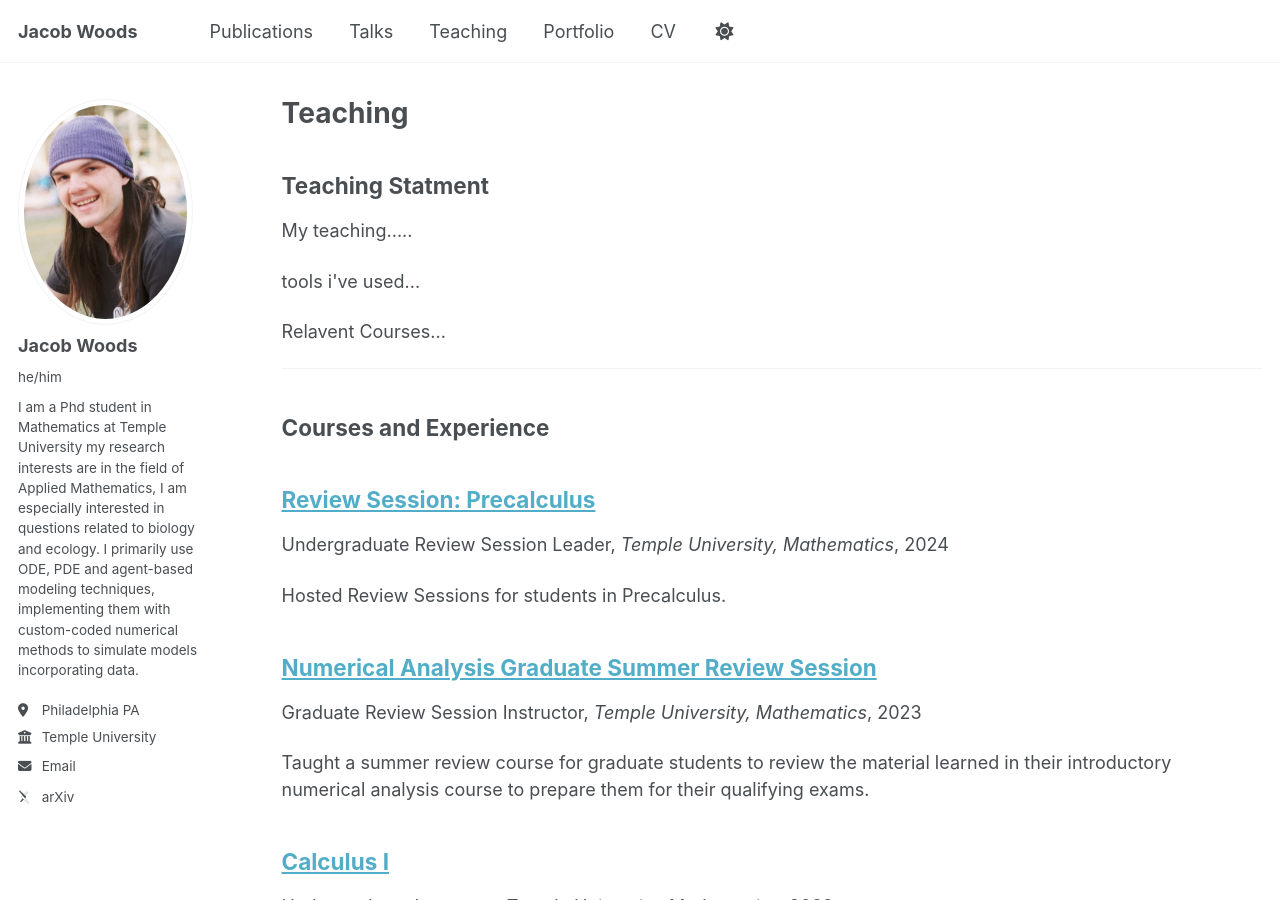
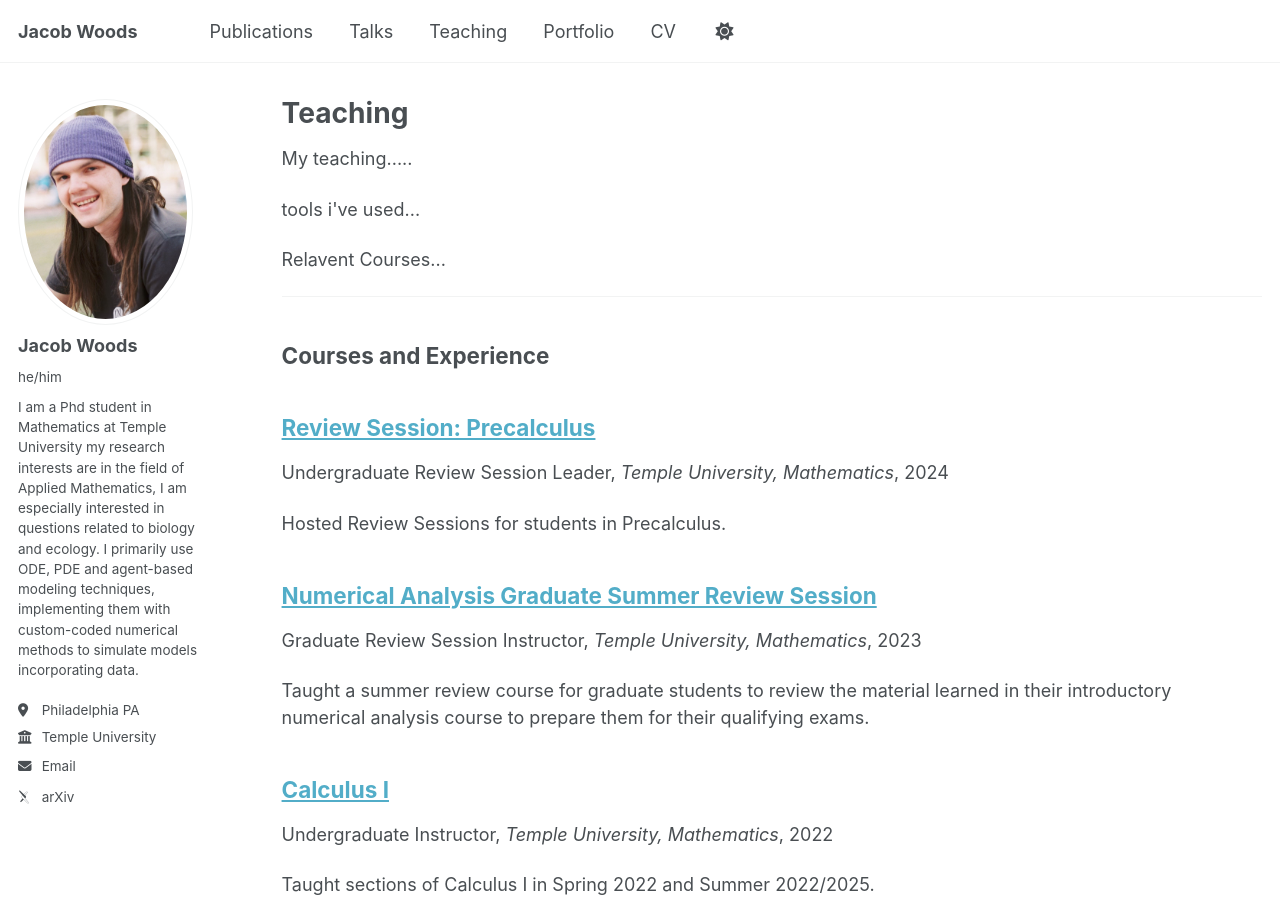
Before and after one commit to JacobWoods/JacobWoods.github.io, a Jekyll site: the page built from _pages/teaching.html, in a window 1280 px wide and 900 px high. Built offline with Jekyll 4.4.1, drawn with Linux system fonts in a browser that asks for light colours; some web fonts are replaced.

Commit message:
Update teaching.html

```diff
--- a/_pages/teaching.html
+++ b/_pages/teaching.html
@@ -10,8 +10,6 @@ author_profile: true
 
 
 <section id="teaching-philosophy">
-  <h2>Teaching Statment</h2>
-
   <p>
     My teaching.....
   </p>
```
